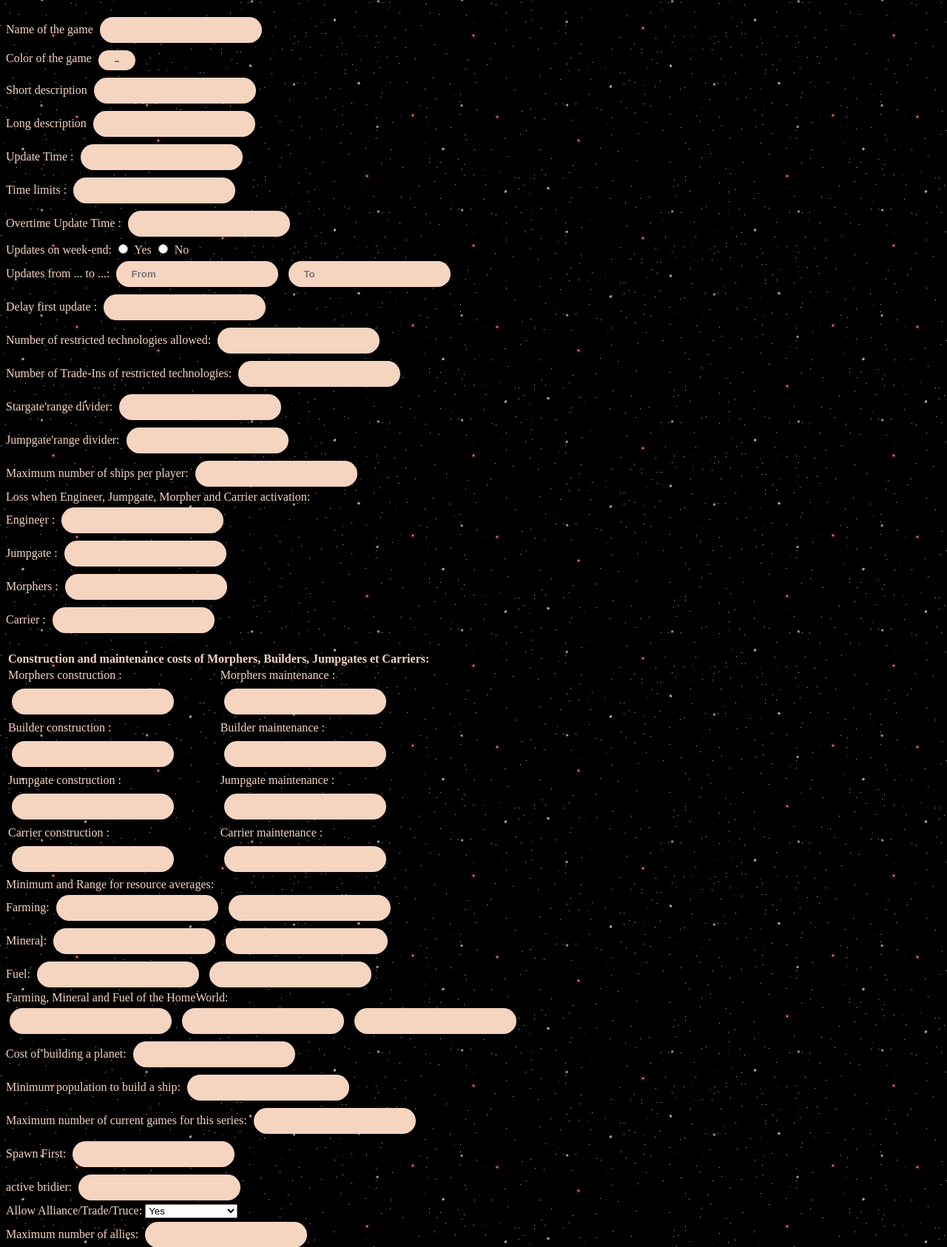
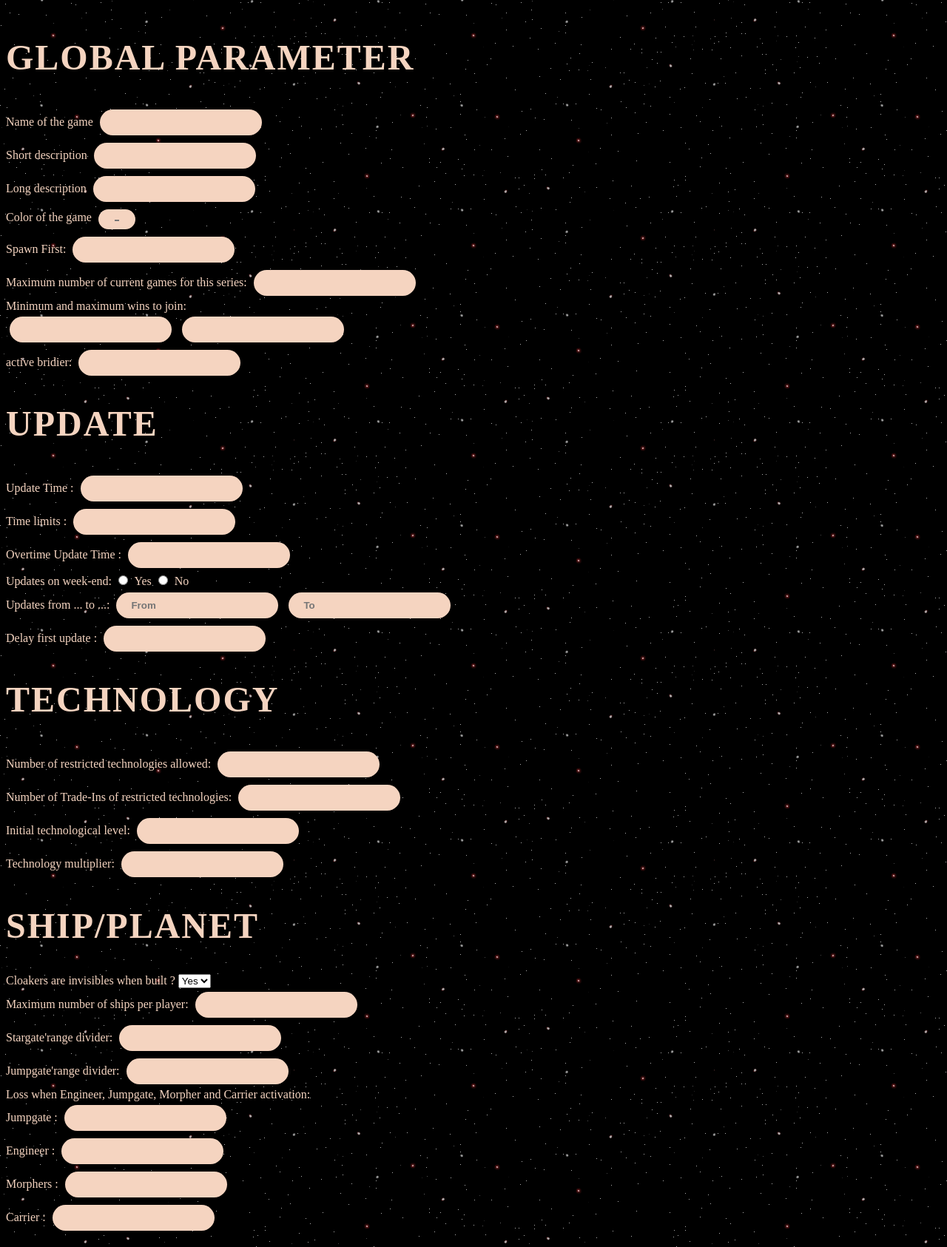
Before and after one commit to ThomasDelhayeCondorcet/StellarCrisisThomasLaurie2023, a Flask app: page /CreateSeries in a window 1280 px wide. Shown: the part 56-1742 px from the top of the page at 74% size. Run offline with Flask 3, Linux system fonts and the light colour scheme; some libraries are stand-ins or nearby versions.

Commit message:
Commit change on create series

```diff
--- a/templates/CreateSeries.html
+++ b/templates/CreateSeries.html
@@ -17,11 +17,9 @@
   </header>
     <br>
     <form action="" method="post">
+        <h1>Global parameter</h1><br>
         <label>Name of the game</label> <!-- Table series : sname -->
         <input type="text" id="name" name="name" required><br>
-
-        <label>Color of the game</label> <!-- Table series : color -->
-        <input type="color" id="color" name="color" required><br>
 
         <label>Short description</label> <!-- Table series : descr -->
         <input type="text" id="short_descr" name="short_descr"><br>
@@ -29,6 +27,23 @@
         <label>Long description</label>
         <input type="text" id="long_descr" name="long_descr"><br> <!-- Table series : fulldesc -->
 
+        <label>Color of the game</label> <!-- Table series : color -->
+        <input type="color" id="color" name="color" required><br>
+
+        <label>Spawn First:</label>
+        <input type="number" id="spawn_first" name="spawn_first" required><br> <!-- Table series : spawnfirst -->
+
+        <label>Maximum number of current games for this series:</label>
+        <input type="number" id="number_max_current_game" name="number_max_current_game" required><br> <!-- Table series : max -->
+
+        <label>Minimum and maximum wins to join:</label><br>
+        <input type="number" id="minimum_wins" name="minimum_wins" required> <!-- Table series : wins -->
+        <input type="number" id="maximum_wins" name="maximum_wins" required><br> <!-- Table series : winmax -->
+
+        <label>active bridier:</label>
+        <input type="number" id="active_bridier" name="active_bridier"><br> <!-- Table series : bridier -->
+
+        <h1>Update</h1><br>
         <label>Update Time :</label>
         <input type="text" id="update_time" name="update_time" required><br> <!-- Table series : utime -->
 
@@ -51,11 +66,28 @@
         <label>Delay first update :</label>
         <input type="text" id="delay_first_update" name="delay_first_update" required><br> <!-- Table series : udelay -->
 
+        <h1>Technology</h1><br>
         <label>Number of restricted technologies allowed:</label>
         <input type="number" id="technologies_restricted_allowed" name="technologies_restricted_allowed" required><br> <!-- Table series : availrestrict -->
 
         <label>Number of Trade-Ins of restricted technologies:</label>
         <input type="number" id="trade_ins_technologies_restricted" name="trade_ins_technologies_restricted" required><br> <!-- Table series : tradeinrestrict -->
+
+        <label>Initial technological level:</label>
+        <input type="number" id="initial_technological_level" name="initial_technological_level" required><br> <!-- Table series : inittech -->
+
+        <label>Technology multiplier:</label>
+        <input type="number" id="technology_multiplier:" name="technology_multiplier" required><br> <!-- Table series : tmult -->
+
+        <h1>Ship/planet</h1><br>
+        <label>Cloakers are invisibles when built ?</label>
+        <select id="cloakers_invisibles" name="cloakers_invisibles" required> <!-- Table series : initcloak -->
+            <option value="yes">Yes</option>
+            <option value="no">No</option>
+        </select><br>
+
+        <label>Maximum number of ships per player:</label>
+        <input type="number" id="max_ship_player" name="max_ship_player" min="0"><br> <!-- Table series : maxship -->
 
         <label>Stargate'range divider:</label>
         <input type="number" id="divider_range_stargate" name="divider_range_stargate" required><br> <!-- Table series : stargate -->
@@ -147,20 +176,8 @@
         <input type="number" id="mineral_homeworld" name="mineral_homeworld" required> <!-- Table series : homemin -->
         <input type="number" id="fuel_homeworld" name="fuel_homeworld" required><br> <!-- Table series : homefuel -->
 
-        <label>Cost of building a planet:</label>
-        <input type="number" id="cost_building_planete" name="cost_building_planete" required><br> <!-- Table series : plabuild -->
-
         <label>Minimum population to build a ship:</label>
         <input type="number" id="population_min_build_ship" name="population_min_build_ship" required><br> <!-- Table series : minbuild -->
-
-        <label>Maximum number of current games for this series:</label>
-        <input type="number" id="number_max_current_game" name="number_max_current_game" required><br> <!-- Table series : max -->
-
-        <label>Spawn First:</label>
-        <input type="text" id="spawn_first" name="spawn_first" required><br> <!-- Table series : spawnfirst -->
-
-        <label>active bridier:</label>
-        <input type="text" id="active_bridier" name="active_bridier"><br> <!-- Table series : bridier -->
 
         <label>Allow Alliance/Trade/Truce:</label>
         <select id="alliance_trade_truce" name="alliance_trade_truce" required> <!-- Table series : blood -->
```
Also changed, not shown: other parts of templates/CreateSeries.html (+7 -22 lines).
